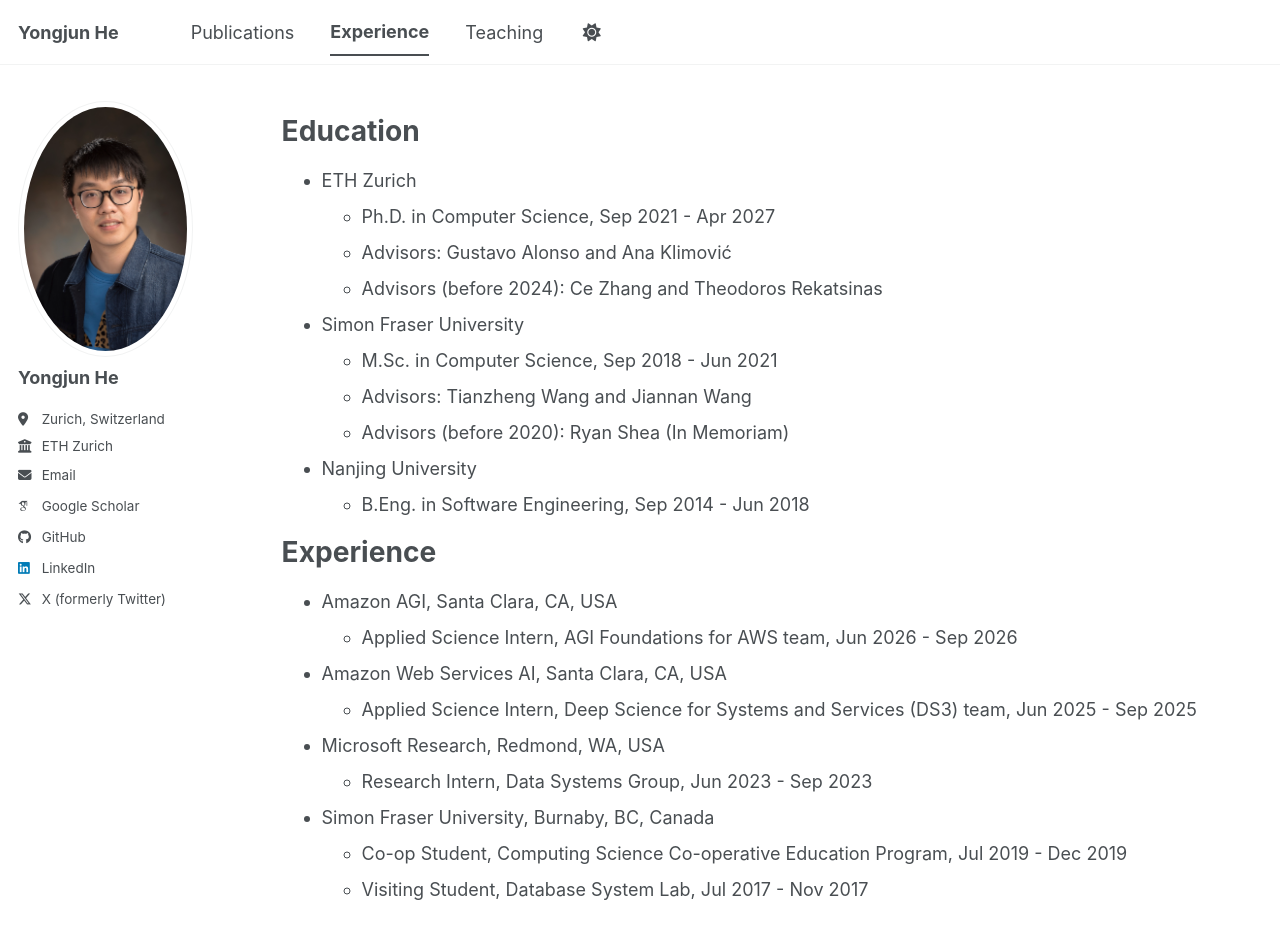
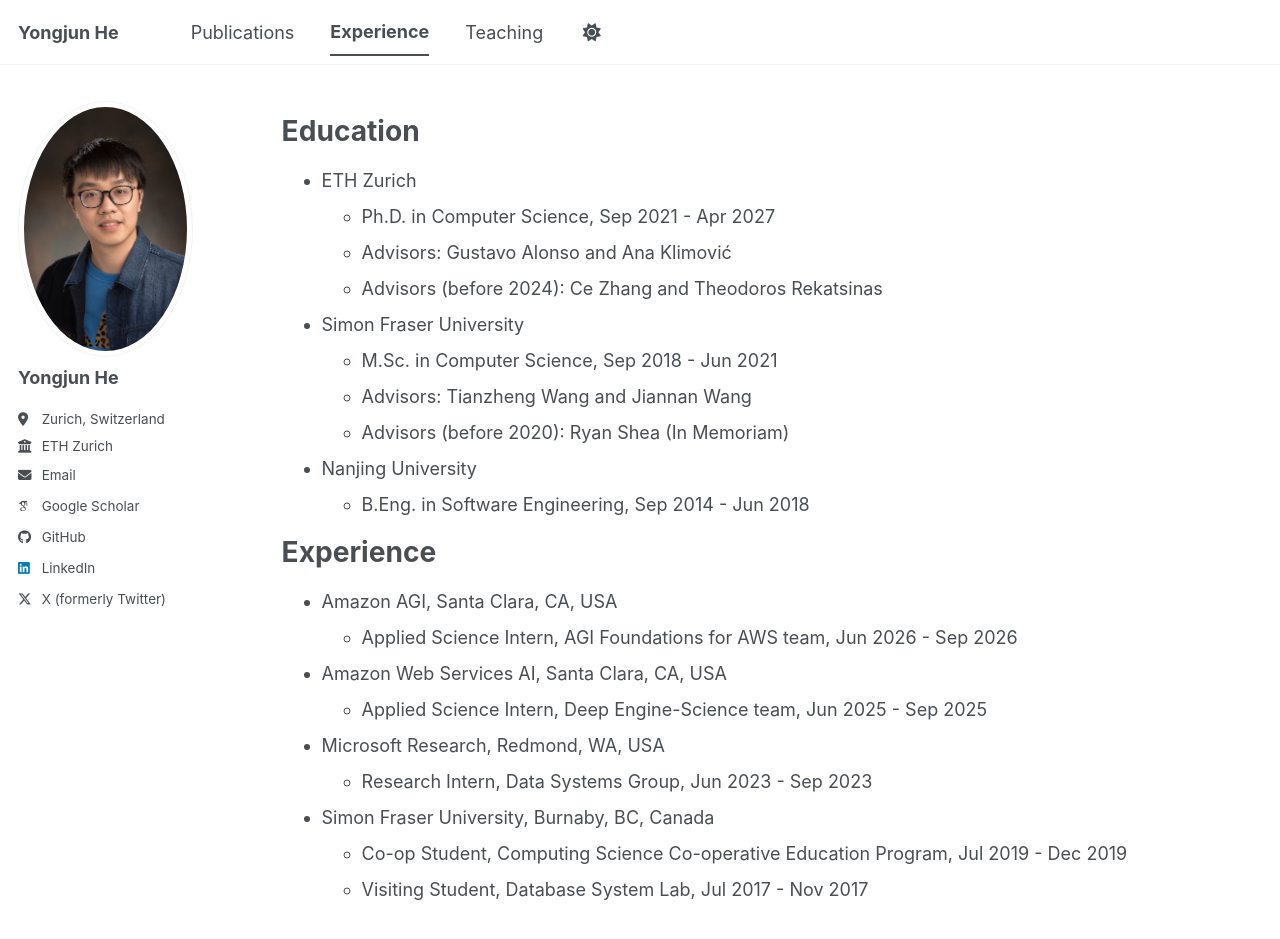
Before and after one commit to YongjunHe/YongjunHe.github.io, a Jekyll site: the page built from _pages/experience.md, in a window 1280 px wide and 957 px high. Shown: the top 939 px of the window. Built offline with Jekyll 4.4.1, drawn with Linux system fonts in a browser that asks for light colours; some web fonts are replaced; a script bundle is joined from its source files by our own code; library files that are not in the unit come from our copies.

Commit message:
Update experience.md

```diff
--- a/_pages/experience.md
+++ b/_pages/experience.md
@@ -26,7 +26,7 @@
   * Applied Science Intern, AGI Foundations for AWS team, Jun 2026 - Sep 2026
 
 * Amazon Web Services AI, Santa Clara, CA, USA
-  * Applied Science Intern, Deep Science for Systems and Services (DS3) team, Jun 2025 - Sep 2025
+  * Applied Science Intern, Deep Engine-Science team, Jun 2025 - Sep 2025
 
 * Microsoft Research, Redmond, WA, USA
   * Research Intern, Data Systems Group, Jun 2023 - Sep 2023
```
